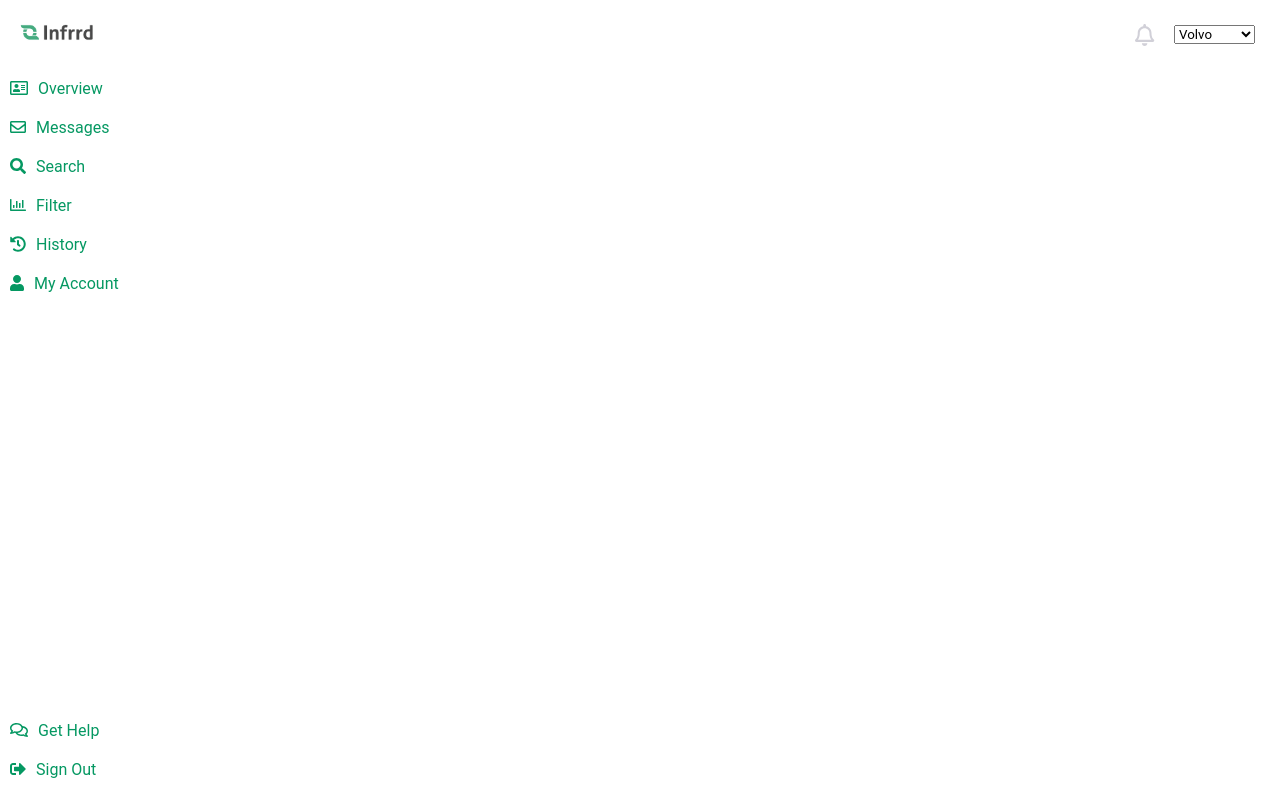
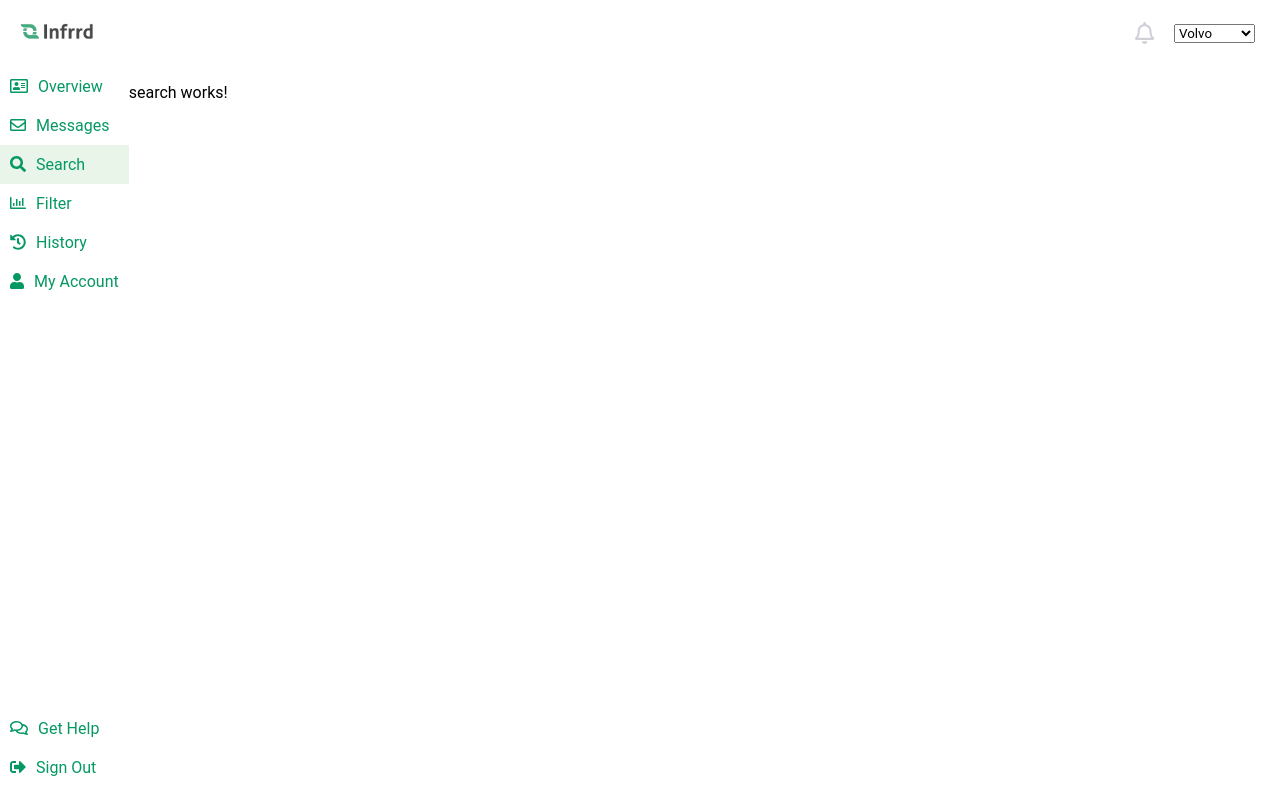
Before and after one commit to divyameher/my-portal, an Angular app: page /search in a window 1280 px wide. Before the commit this address led to /. Built offline with nearby package versions, Linux system fonts and the light colour scheme.

Commit message:
feat:search component initial

```diff
--- a/src/app/app-routing.module.ts
+++ b/src/app/app-routing.module.ts
@@ -1,7 +1,10 @@
 import { NgModule } from '@angular/core';
 import { RouterModule, Routes } from '@angular/router';
+import { SearchComponent } from './search/search.component';
 
-const routes: Routes = [];
+const routes: Routes = [
+  { path: 'search', component: SearchComponent }
+];
 
 @NgModule({
   imports: [RouterModule.forRoot(routes)],
--- a/src/app/app.component.html
+++ b/src/app/app.component.html
@@ -10,6 +10,7 @@
     </select>
   </div>
 </nav>
+<div class="content-section">
   <div class="side-nav">
     <div class="header-section">
       <a href="#">
@@ -20,7 +21,7 @@
         <i class="far fa-envelope"></i>
         <span>Messages</span>
       </a>
-    <a href="#">
+      <a routerLink="/search" routerLinkActive="link-active">
         <i class="fas fa-search"></i>
         <span>Search</span>
       </a>
@@ -48,4 +49,7 @@
       </a>
     </div>
   </div>
+  <div class="right-section">
     <router-outlet></router-outlet>
+  </div>
+</div>
--- a/src/app/app.component.scss
+++ b/src/app/app.component.scss
@@ -16,11 +16,18 @@
             color: var(--medium-gray);
         }
         .team-dropdown {
-            margin: 20px;
+            margin: 0 20px 0 20px;
         }
     }
 }
 
+.link-active {
+    --link-active: #e9f5e9;
+    background: var(--link-active);
+}
+
+.content-section {
+    display: flex;
     .side-nav {
         display: flex;
         flex-direction: column;
@@ -43,3 +50,7 @@
             padding-bottom: 15px;
         }
     }
+    .right-section {
+        width: calc(100vw - 150px);
+    }
+}
--- a/src/app/app.module.ts
+++ b/src/app/app.module.ts
@@ -3,10 +3,12 @@ import { BrowserModule } from '@angular/platform-browser';
 
 import { AppRoutingModule } from './app-routing.module';
 import { AppComponent } from './app.component';
+import { SearchComponent } from './search/search.component';
 
 @NgModule({
   declarations: [
-    AppComponent
+    AppComponent,
+    SearchComponent
   ],
   imports: [
     BrowserModule,
--- /dev/null
+++ b/src/app/search/search.component.html
@@ -0,0 +1 @@
+<p>search works!</p>
--- /dev/null
+++ b/src/app/search/search.component.ts
@@ -0,0 +1,15 @@
+import { Component, OnInit } from '@angular/core';
+
+@Component({
+  selector: 'app-search',
+  templateUrl: './search.component.html',
+  styleUrls: ['./search.component.scss']
+})
+export class SearchComponent implements OnInit {
+
+  constructor() { }
+
+  ngOnInit(): void {
+  }
+
+}
```
Also changed, not shown: src/app/search/search.component.scss (added), 1 other file (tests, documents, lock files or other folders). Lines whose indentation alone changed are shown as unchanged.
